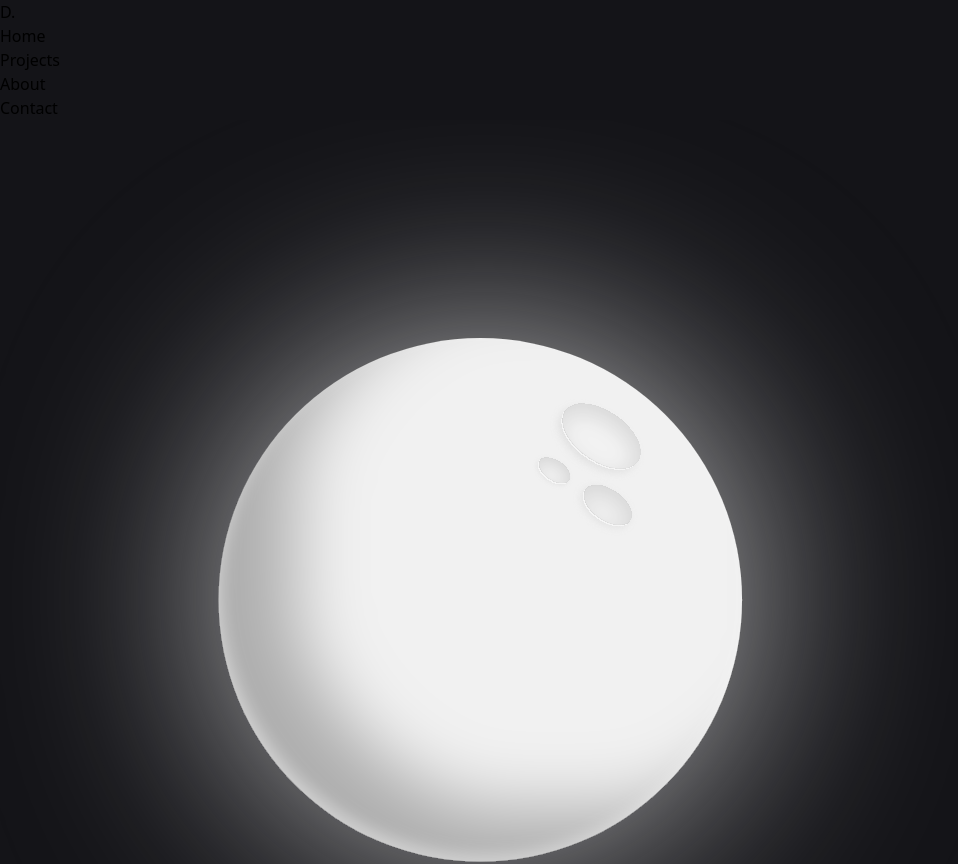
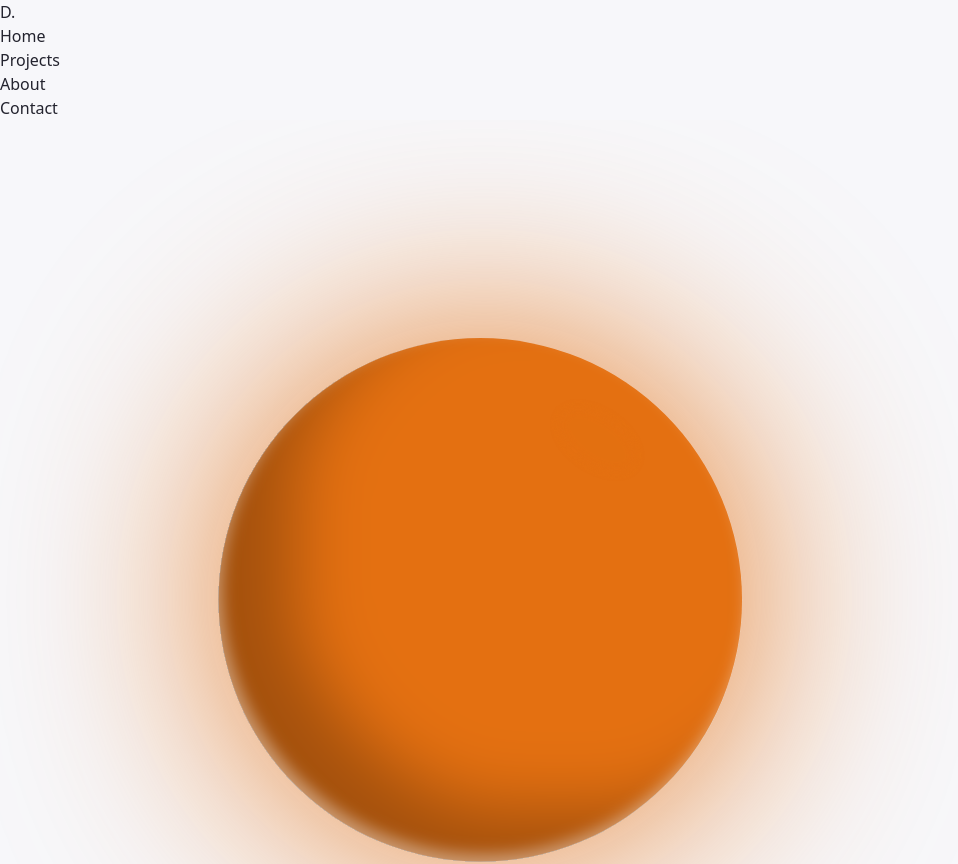
Before and after one commit to delta12kilo/portfolio, a React (Vite) app in the folder my_portfolio/: page / in a window 1280 px wide. Shown: the top 864 px of the page, without its empty margins (0-958 px from the left). Built offline with nearby package versions, Linux system fonts and the light colour scheme.

Commit message:
dark mode done

```diff
--- a/my_portfolio/src/App.css
+++ b/my_portfolio/src/App.css
@@ -7,6 +7,9 @@
     --bg-primary: #23232e;
     --bg-secondary: #141418;
 
+    --bg-light: #f7f7fa;
+    --bg-dark: #141418;
+
     --trasnsition-speed: 600ms;
 }
 
@@ -15,11 +18,18 @@ html {
 }
 
 body {
-    color: black;
-    background-color: var(--bg-secondary);
+    color: var(--bg-primary);
+    background-color: var(--bg-light);
     margin: 0;
     padding: 0;
-    /* height: 100vh; */
+    box-sizing: border-box;
+}
+
+body.dark {
+    color: var(--bg-primary);
+    background-color: var(--bg-dark);
+    margin: 0;
+    padding: 0;
     box-sizing: border-box;
 }
 
--- a/my_portfolio/src/App.tsx
+++ b/my_portfolio/src/App.tsx
@@ -1,13 +1,25 @@
-import Navbar from "./components/Navbar/Navbar"
+// import Navbar from "./components/Navbar/Navbar"
 import './App.css';
 import Header from "./components/Header/Header";
+import { SetStateAction, useState } from "react";
 
 function App() {
+  const [data, setData] = useState(true);
+
+  const childToParent = (childdata: SetStateAction<boolean>) => {
+    setData(childdata);
+  }
+
+  if (data) {
+    document.body.classList.remove("dark");
+  } else {
+    document.body.classList.add("dark");
+  }
+
 
   return (
     <>
-      {/* <Navbar /> */}
-      <Header />
+      <Header childToParent={childToParent} />
     </>
   )
 }
--- a/my_portfolio/src/components/Header/Header.tsx
+++ b/my_portfolio/src/components/Header/Header.tsx
@@ -4,11 +4,11 @@ import './Header.css';
 import darkMode from '../../assets/moon.svg';
 import lightMode from '../../assets/sun.svg';
 
-function Header() {
+export default function Header({ childToParent }: { childToParent: (data: boolean) => void }) {
 
     const [changeColor, setcolor] = useState('text-[#ec8846]');
-    const [theme, setTheme] = useState(darkMode);
-    const [themeText, setThemeText] = useState('text-white');
+    const [theme, setTheme] = useState(lightMode);
+    const [themeText, setThemeText] = useState('');
     const headerLi = [
         { id: 1, text: "Home" },
         { id: 2, text: "Projects" },
@@ -20,9 +20,11 @@ function Header() {
         if(theme === darkMode) {
             setTheme(lightMode);
             setThemeText('text-black');
+            childToParent(true);
         } else {
             setTheme(darkMode);
             setThemeText('text-white');
+            childToParent(false);
         }
     };
 
@@ -72,5 +74,3 @@ function Header() {
         </>
     );
 }
-
-export default Header
```
Also changed, not shown: 1 other file (tests, documents, lock files or other folders).
